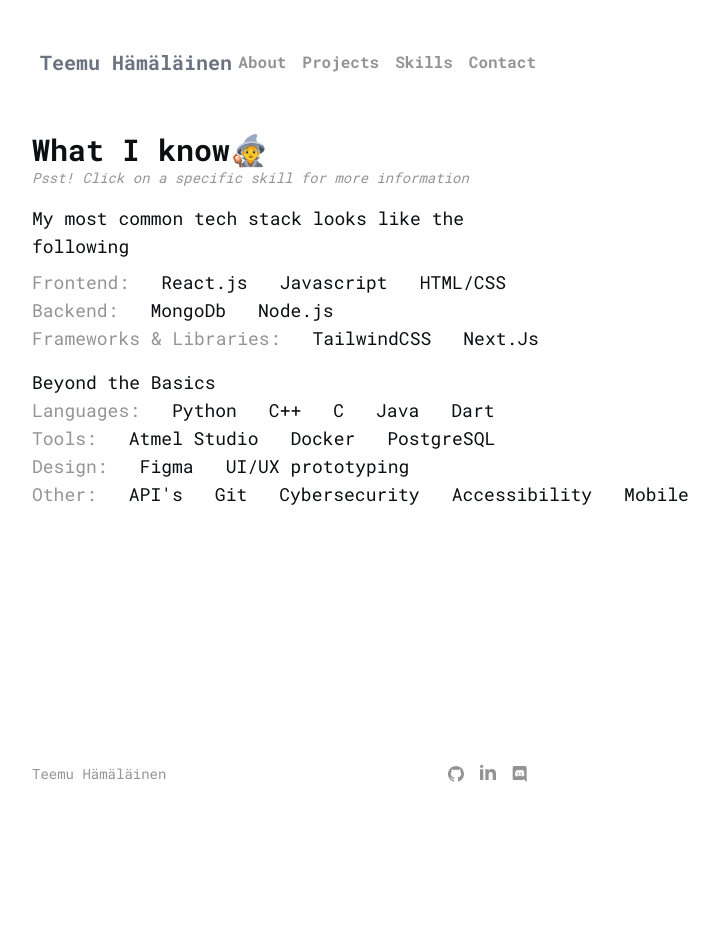
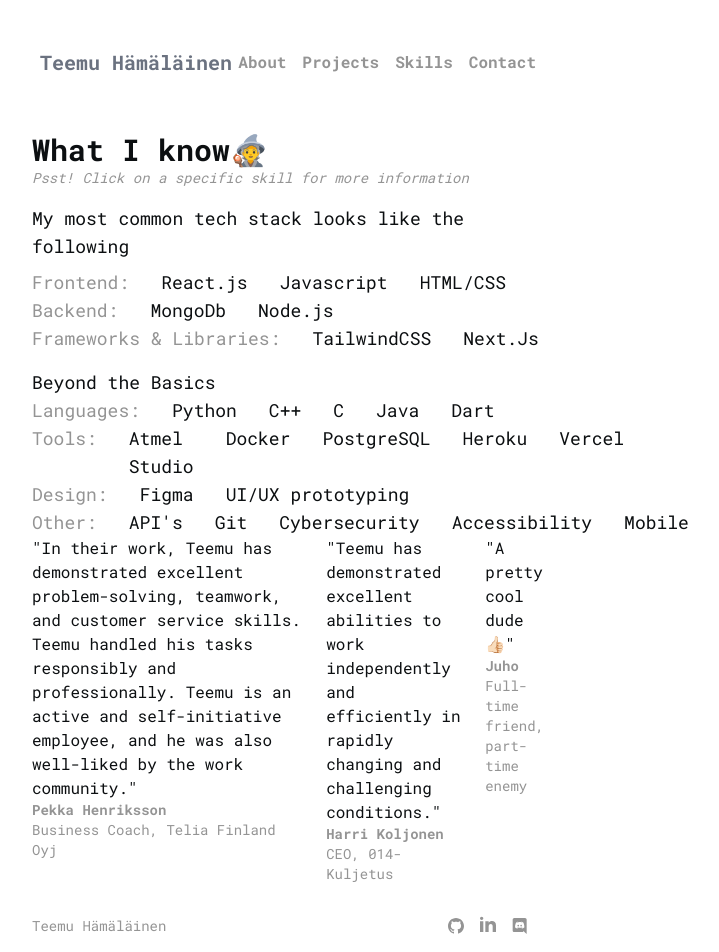
Before and after one commit to temevh/minimalisticPort, a Next.js app: page /skills in a window 1280 px wide. Shown: the whole page, without its empty margins (352-1071 px from the left). Before the commit the page ends 800 px from the top, so only its background shows below. Built offline with nearby package versions, Linux system fonts and the light colour scheme.

Commit message:
added quotes

```diff
--- a/src/app/contact/page.jsx
+++ b/src/app/contact/page.jsx
@@ -2,7 +2,7 @@
   return (
     <div>
       <p className="text-3xl font-bold">Get in touch✉</p>
-      <div className="flex flex-col gap-4">
+      <div className="flex flex-col gap-4 mt-6">
         <p className="text-xl text-white">
           <span className=" text-graytext">Email:</span>temehama@gmail.com
         </p>
--- a/src/app/skills/components/Other.jsx
+++ b/src/app/skills/components/Other.jsx
@@ -99,6 +99,14 @@
       name: "PostgreSQL",
       desc: "I have practical experience working with SQL databases, gained through academic coursework, smaller projects, and personal endeavors. PostgreSQL is a tool I appreciate for its robustness and versatility.",
     },
+    {
+      name: "Heroku",
+      desc: "Heroku is my go-to platform for hosting and deploying backend functionality. I appreciate its simplicity, built-in support for various programming languages, and ability to quickly scale applications. Also I like how the CLI is fairly simple and straightforward to use.",
+    },
+    {
+      name: "Vercel",
+      desc: "Vercel is my preferred choice for deploying frontend applications, especially those built with Next.js. I've utilized Vercel to deploy production-ready applications with responsive designs and blazing-fast load times.",
+    },
   ];
 
   const Design = [
--- /dev/null
+++ b/src/app/skills/components/Quotes.jsx
@@ -0,0 +1,33 @@
+const Quotes = () => {
+  const items = [
+    {
+      person: "Pekka Henriksson",
+      title: "Business Coach, Telia Finland Oyj",
+      say: "In their work, Teemu has demonstrated excellent problem-solving, teamwork, and customer service skills. Teemu handled his tasks responsibly and professionally. Teemu is an active and self-initiative employee, and he was also well-liked by the work community.",
+    },
+    {
+      person: "Harri Koljonen",
+      title: "CEO, 014-Kuljetus",
+      say: "Teemu has demonstrated excellent abilities to work independently and efficiently in rapidly changing and challenging conditions.",
+    },
+    {
+      person: "Juho",
+      title: "Full-time friend, part-time enemy",
+      say: "A pretty cool dude 👍🏻",
+    },
+  ];
+
+  return (
+    <div className="flex flex-row gap-6">
+      {items.map((item) => (
+        <div key={item.person}>
+          <p className="text-md">"{item.say}"</p>
+          <p className="font-bold text-graytext text-sm">{item.person}</p>
+          <p className="text-graytext text-sm">{item.title}</p>
+        </div>
+      ))}
+    </div>
+  );
+};
+
+export default Quotes;
--- a/src/app/skills/components/index.jsx
+++ b/src/app/skills/components/index.jsx
@@ -4,5 +4,6 @@
 import Other from "./Other";
 import Modal from "./Modal";
 import Features from "./Features";
+import Quotes from "./Quotes";
 
-export { FrontEnd, BackEnd, FrameWorks, Other, Modal, Features };
+export { FrontEnd, BackEnd, FrameWorks, Other, Modal, Features, Quotes };
--- a/src/app/skills/page.jsx
+++ b/src/app/skills/page.jsx
@@ -7,6 +7,7 @@
   Other,
   Modal,
   Features,
+  Quotes,
 } from "./components";
 
 const SkillsPage = () => {
@@ -37,7 +38,7 @@
       <FrameWorks openModal={openModal} />
       <Other openModal={openModal} />
       {/* <Features />*/}
-
+      <Quotes />
       {isModalOpen && (
         <Modal selectedSkill={selectedSkill} closeModal={closeModal} />
       )}
```
